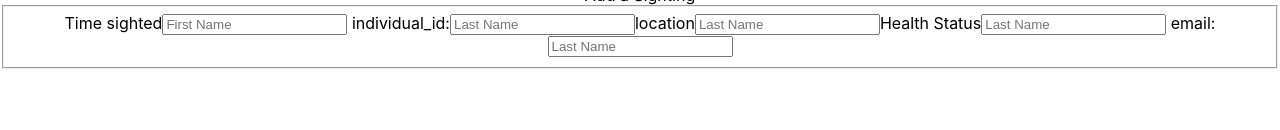
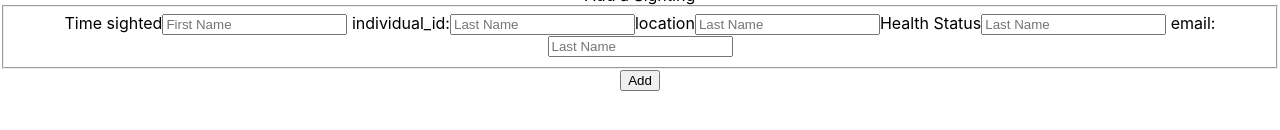
Before and after one commit to raquellchavezz/EndageredAnimalsTracker, a React (Create React App) app in the folder client/: page / in a window 1280 px wide. Shown: the part 180-310 px from the top of the page. Built offline with nearby package versions, Linux system fonts and the light colour scheme.

Commit message:
fixed error on line 26 changed ide to id

```diff
--- a/client/src/components/AddSightings.js
+++ b/client/src/components/AddSightings.js
@@ -23,7 +23,7 @@ const AddSighting = (props) => {
     const newIndividualId = event.target.value;
     setNewSighting((sighting) => ({
       ...sighting,
-      individual_ide: newIndividualId,
+      individual_id: newIndividualId,
     }));
   };
 
@@ -123,7 +123,7 @@ const AddSighting = (props) => {
           onChange={handleEmailChange}
         />
       </fieldset>
-      {/* <button type="submit">{!student.id ? "ADD" : "SAVE"}</button> */}
+      <button type="submit">Add</button>{" "}
     </form>
   );
 };
```
